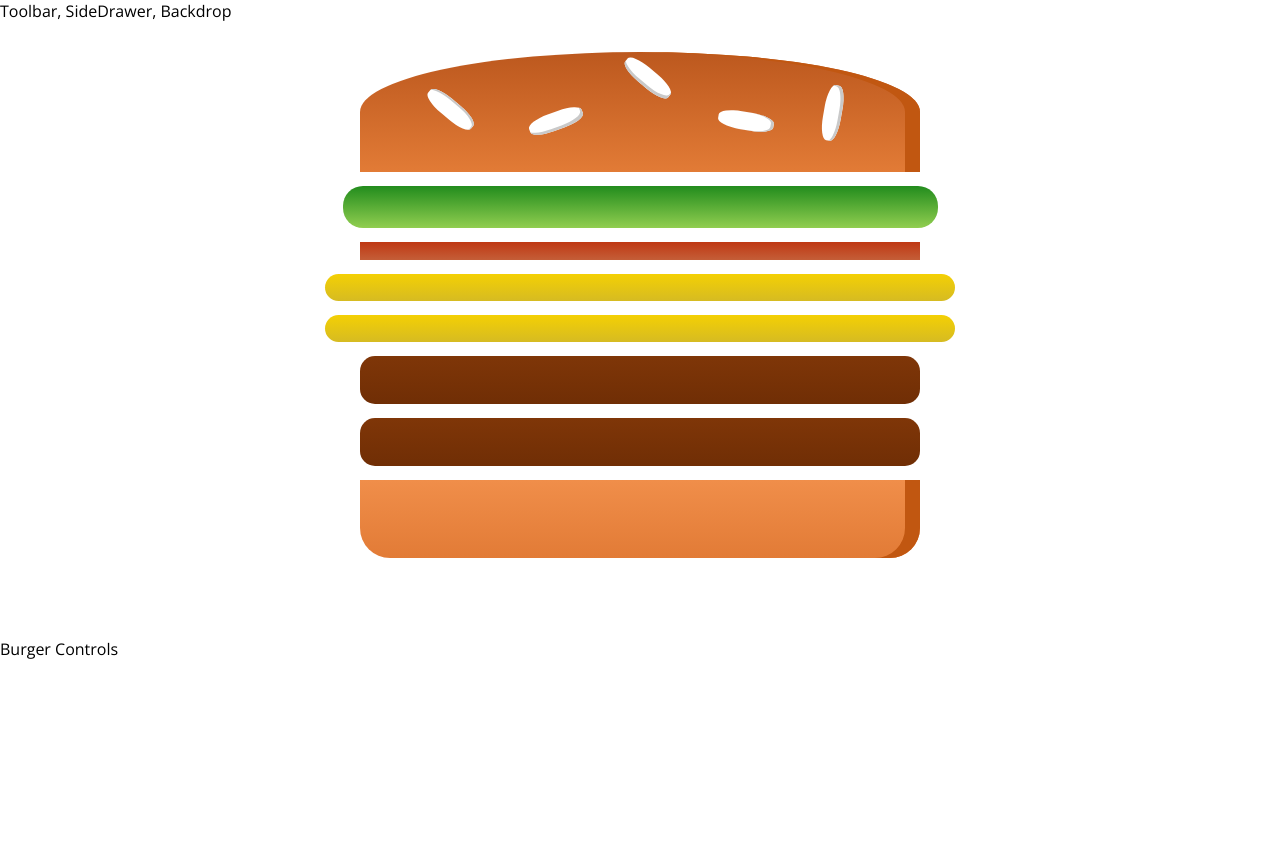
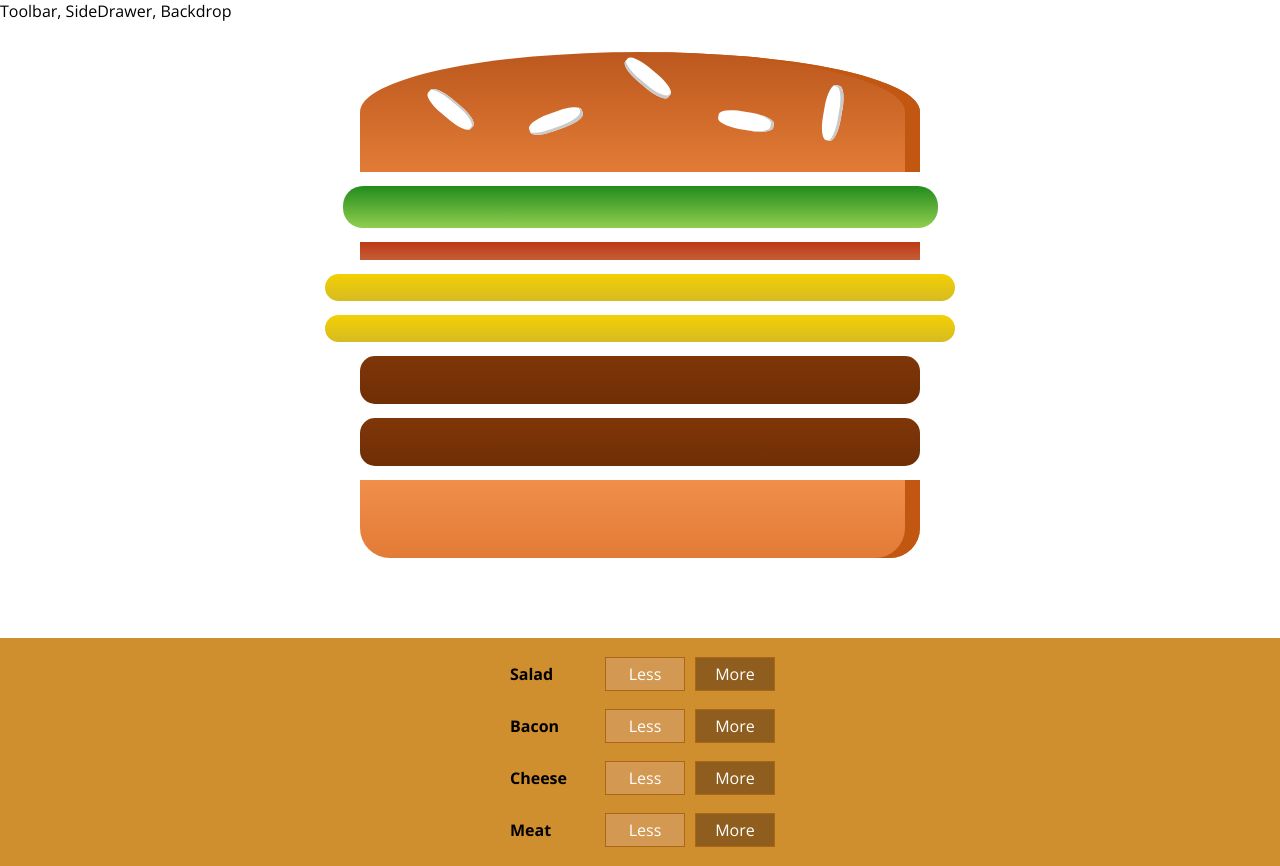
Before and after one commit to mamanipatricia/burguer, a React app: page / in a window 1280 px wide. Before the commit the page ends 800 px from the top, so only its background shows below. Built offline with nearby package versions, Linux system fonts and the light colour scheme.

Commit message:
add burger builder menu

```diff
--- /dev/null
+++ b/src/components/Burger/BuildControls/BuildControl/BuildControl.css
@@ -0,0 +1,56 @@
+.BuildControl {
+    display: flex;
+    justify-content: space-between;
+    align-items: center;
+    margin: 5px 0;
+}
+
+.BuildControl button {
+    display: block;
+    font: inherit;
+    padding: 5px;
+    margin: 0 5px;
+    width: 80px;
+    border: 1px solid #AA6817;
+    cursor: pointer;
+    outline: none;
+}
+
+.BuildControl button:disabled {
+    background-color: #AC9980;
+    border: 1px solid #7E7365;
+    color: #ccc;
+    cursor: default;
+}
+
+.BuildControl button:hover:disabled {
+    background-color: #AC9980;
+    color: #ccc;
+    cursor: not-allowed;
+}
+
+.Label {
+    padding: 10px;
+    font-weight: bold;
+    width: 80px;
+}
+
+.BuildControl .Less {
+    background-color: #D39952;
+    color: white;
+}
+
+.BuildControl .More {
+    background-color: #8F5E1E;
+    color: white;
+}
+
+.BuildControl .Less:hover, .BuildControl .Less:active {
+    background-color: #DAA972;
+    color: white;
+}
+
+.BuildControl .More:hover,.BuildControl .More:active {
+    background-color: #99703F;
+    color: white;
+}
--- /dev/null
+++ b/src/components/Burger/BuildControls/BuildControl/BuildControl.js
@@ -0,0 +1,12 @@
+import React from "react";
+import classes from "./BuildControl.css";
+
+const buildControl = (props) => (
+  <div className={classes.BuildControl}>
+    <div className={classes.Label}>{props.label}</div>
+    <button className={classes.Less}>Less</button>
+    <button className={classes.More}>More</button>
+  </div>
+);
+
+export default buildControl;
--- /dev/null
+++ b/src/components/Burger/BuildControls/BuildControls.css
@@ -0,0 +1,10 @@
+.BuildControls {
+  width: 100%;
+  background-color: #cf8f2e;
+  display: flex;
+  flex-flow: column;
+  align-items: center;
+  box-shadow: 0 2px 1px #ccc;
+  margin: auto;
+  padding: 10px 0;
+}
--- /dev/null
+++ b/src/components/Burger/BuildControls/BuildControls.js
@@ -0,0 +1,20 @@
+import React from "react";
+
+import classes from "./BuildControls.css";
+import BuildControl from "./BuildControl/BuildControl";
+
+const controls = [
+  { label: "Salad", type: "salad" },
+  { label: "Bacon", type: "bacon" },
+  { label: "Cheese", type: "cheese" },
+  { label: "Meat", type: "meat" },
+];
+
+const BuildControls = (props) => (
+  <div className={classes.BuildControls}>
+    {controls.map((ctrl) => (
+      <BuildControl key={ctrl.label} label={ctrl.label} />
+    ))}
+  </div>
+);
+export default BuildControls;
--- a/src/components/Burger/Burger.js
+++ b/src/components/Burger/Burger.js
@@ -4,12 +4,22 @@
 import BurgerIngredient from "./BurgerIngredients/BurgerIngredient";
 
 const burger = (props) => {
-  const transformedIngredients = Object.keys(props.ingredients).map((igKey) => {
-    return [...Array(props.ingredients[igKey])].map((_, i) => {
-      return <BurgerIngredient key={igKey + i} type={igKey} />;
-    }); // [,]
-  });
+  let transformedIngredients = Object.keys(props.ingredients)
+    .map((igKey) => {
+      return [...Array(props.ingredients[igKey])].map((_, i) => {
+        return <BurgerIngredient key={igKey + i} type={igKey} />;
+      }); // [,]
+    })
+    .reduce((arr, el) => {
+      return arr.concat(el);
+    }, []);
+  // reduce is a built-in arrays function which allows us to transform an array into sth else
+  // it takes a function as an input and this function receives two arguments passed in automatically by JS
+  if (transformedIngredients.length === 0) {
+    transformedIngredients = <p>Please start adding ingredients</p>;
+  }
 
+  console.log(transformedIngredients);
   return (
     <div className={classes.Burger}>
       <BurgerIngredient type="bread-top" />
--- a/src/containers/BurgerBuilder/BurgerBuilder.js
+++ b/src/containers/BurgerBuilder/BurgerBuilder.js
@@ -2,7 +2,7 @@
 
 import Aux from "../../hoc/Aux";
 import Burger from "../../components/Burger/Burger";
-
+import BuildControls from "../../components/Burger/BuildControls/BuildControls";
 export default class BurgerBuilder extends Component {
   // constructor(props) {
   //   super(props) {
@@ -22,7 +22,8 @@
     return (
       <Aux>
         <Burger ingredients={this.state.ingredients} />
-        <div>Burger Controls</div>
+        {/* <div>Burger Controls</div> */}
+        <BuildControls />
       </Aux>
     );
   }
```
